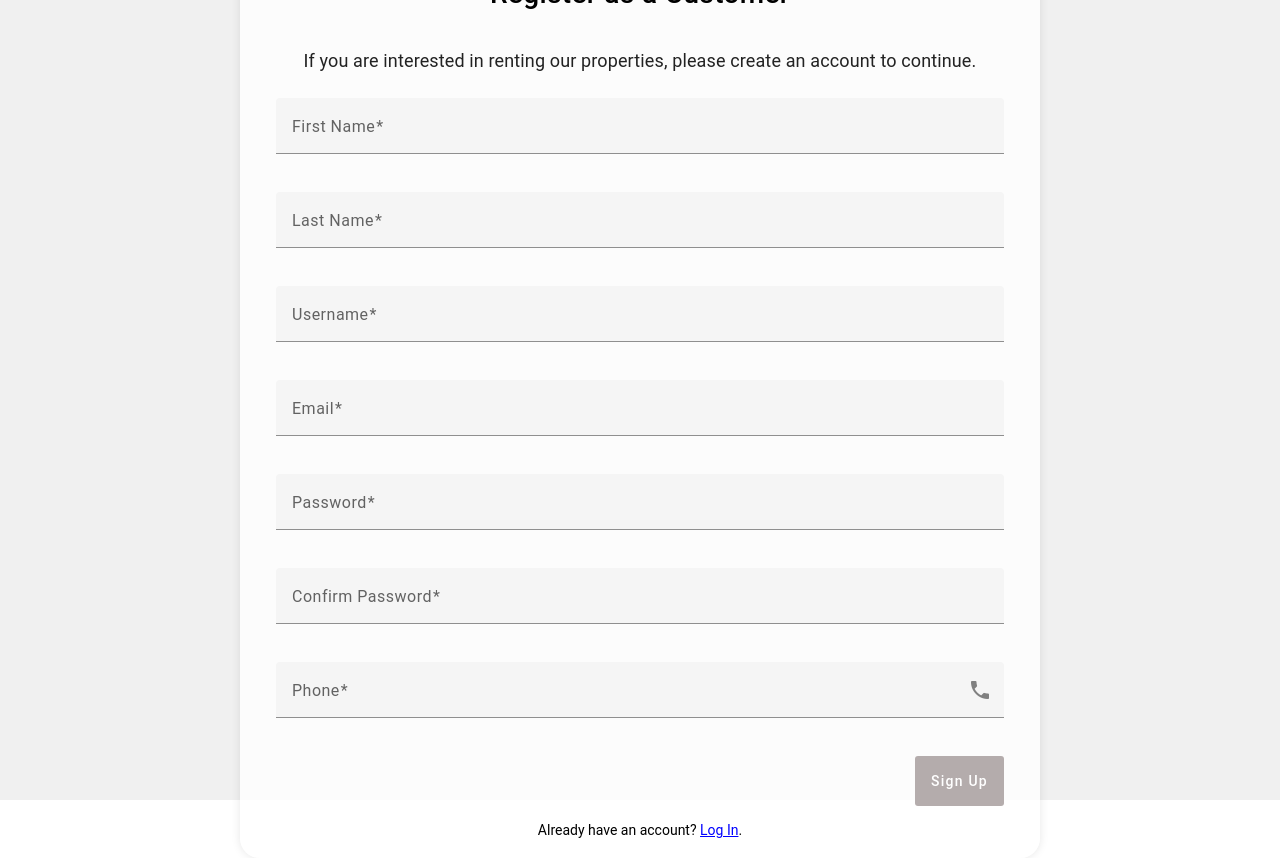
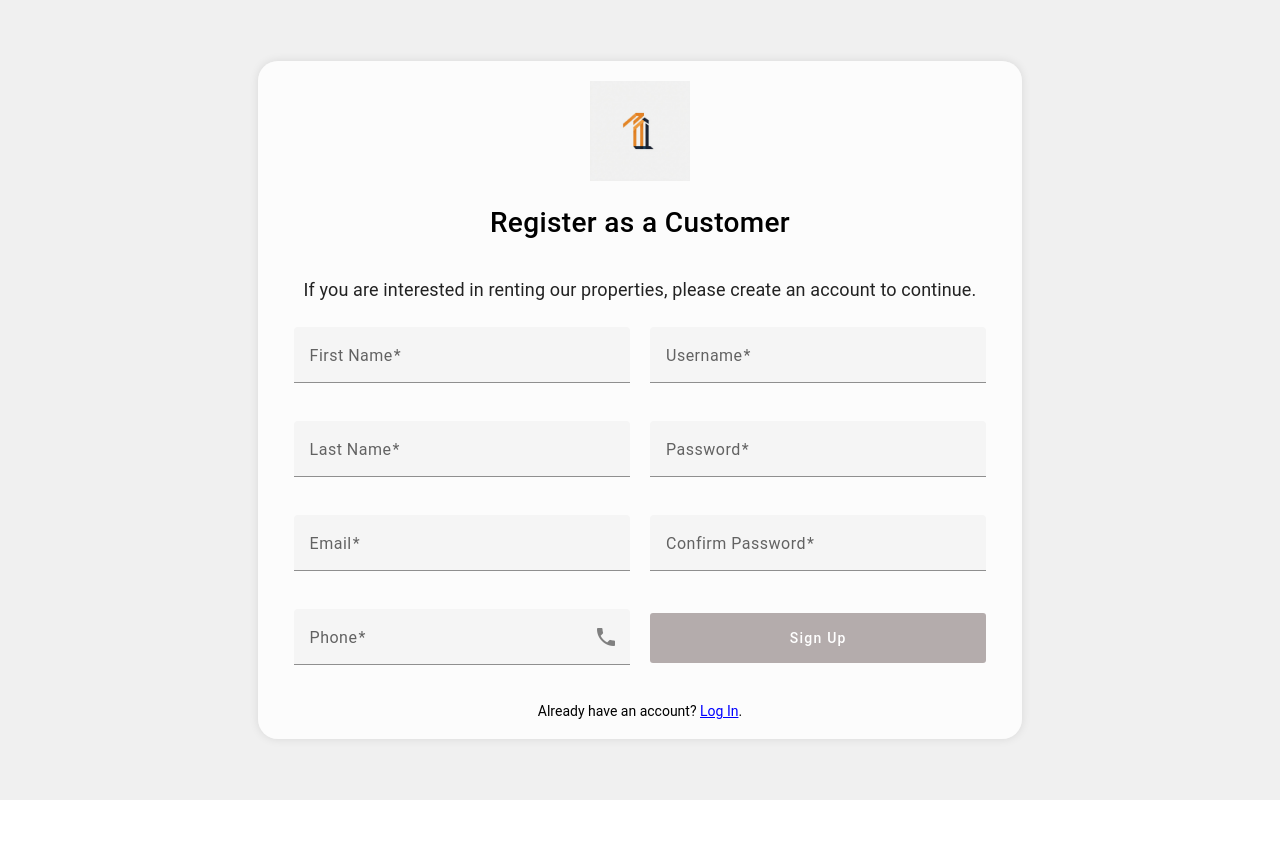
Before and after one commit to KiaraMarku/rental-app, an Angular app in the folder rental frontend/rental/: page /register in a window 1280 px wide. After the commit the page ends 800 px from the top, so only its background shows below. Built offline with nearby package versions, Linux system fonts and the light colour scheme.

Commit message:
register-agent, header and sidebar design changes

```diff
--- a/rental frontend/rental/src/app/components/admin/agent-register/agent-register.component.css
+++ b/rental frontend/rental/src/app/components/admin/agent-register/agent-register.component.css
@@ -1,123 +1,109 @@
-/* General reset for the form */
-* {
-    margin: 0;
-    padding: 0;
-    box-sizing: border-box;
-}
-
-body {
-    font-family: Arial, sans-serif;
-    background-color: #f4f4f9;
-    color: #333;
-}
-
-/* Center the form container */
-.flex {
+.signup{
     display: flex;
     align-items: center;
     justify-content: center;
-    min-height: 100vh;
-    background-color: #f4f4f9;
+    height: 100%;
+    background-color: #f0f0f0;
 }
 
-.container {
-    width: 100%;
-    max-width: 400px;
-    background: #ffffff;
-    padding: 20px;
-    border-radius: 8px;
-    box-shadow: 0 4px 6px rgba(0, 0, 0, 0.1);
+.center-content {
+    display: flex;
+    flex-direction: column;
+    align-items: center;
+    text-align: center;
 }
 
-/* Form heading */
-.container h2 {
-    font-size: 24px;
-    font-weight: bold;
-    text-align: center;
-    margin-bottom: 20px;
-    color: #333333;
+mat-card {
+    padding: 20px;
+    margin: 20px;
+    background-color: #ffffffca;
+    box-shadow: 0px 0px 10px rgba(0, 0, 0, 0.1);
+    max-width: 800px;
+    max-height: 1000px;
+    border-radius: 20px;
 }
 
-/* Form group */
-.form-group {
-    margin-bottom: 15px;
+mat-card-title {
+    font-size: 28px;
+    text-align: center;
+    padding: 40px;
 }
 
-label {
-    display: block;
-    font-weight: bold;
-    margin-bottom: 5px;
-    font-size: 14px;
-    color: #555555;
+mat-card-subtitle {
+    color: rgba(0, 0, 0, 0.865);
+    font-size: 18px;
+    padding: 10px;
+    font-weight: 400;
+    text-align: left;
 }
 
-input {
+mat-form-field {
     width: 100%;
-    padding: 10px;
-    border: 1px solid #ccc;
-    border-radius: 5px;
-    font-size: 14px;
-    transition: border-color 0.3s ease;
+    margin-top: 16px;
+    color: #ffffff;
 }
 
-input:focus {
-    outline: none;
-    border-color: #007bff;
-}
-
-/* Error message styles */
-input.error {
-    border-color: #e74c3c;
-    background-color: #ffe6e6;
-}
-
-.error-message {
-    color: #e74c3c;
-    font-size: 12px;
-    margin-top: 5px;
-}
-.success-message {
-    color: #23a651;
-    font-size: 12px;
-    margin-top: 5px;
-}
-
-/* Button styles */
-button {
-    width: 100%;
-    padding: 10px;
-    font-size: 16px;
-    color: #ffffff;
-    background-color: #007bff;
-    border: none;
-    border-radius: 5px;
-    cursor: pointer;
-    transition: background-color 0.3s ease;
-}
-
-button:hover {
-    background-color: #0056b3;
-}
-
-button:disabled {
-    background-color: #cccccc;
-    cursor: not-allowed;
-    opacity: 0.6;
-}
-
-/* Link styles */
-.link {
+mat-card-footer {
+    margin-top: 16px;
     text-align: center;
-    margin-top: 10px;
     font-size: 14px;
 }
 
-.link a {
-    color: #007bff;
-    text-decoration: none;
-    transition: color 0.3s ease;
+mat-card-content button {
+    margin-top: 16px;
+    background-color: rgba(169, 160, 160, 0.858);
+    border-radius: 3px;
+    width: 100%;
+    height: 50px;
+    color: #ffffff;
+    float: right;
+    border-color: grey;
+    box-shadow: 0px 0px 10px rgba(0, 0, 0, 0.1);
 }
 
-.link a:hover {
-    color: #0056b3;
+.span{
+    text-decoration: underline;
+    color: blue;
 }
+
+.span:hover {
+    color: rgb(5, 176, 176);
+    cursor: pointer;
+}
+
+mat-card-content button:hover {
+    color: black;
+    cursor: pointer;
+}
+
+mat-icon{
+    color: grey;
+}
+
+.form-grid {
+    display: flex;
+    gap: 20px;
+  }
+
+  .left-column, .right-column {
+    flex: 1;
+    display: flex;
+    flex-direction: column;
+  }
+
+  .submit-section {
+    display: flex;
+    justify-content: flex-end;
+    margin-top: 4px;
+  }
+
+  .mat-form-field {
+    width: 100%;
+  }
+
+  @media (max-width: 600px) {
+    .form-grid {
+      flex-direction: column;
+      gap: 0;
+    }
+  }
--- a/rental frontend/rental/src/app/components/admin/agent-register/agent-register.component.html
+++ b/rental frontend/rental/src/app/components/admin/agent-register/agent-register.component.html
@@ -1,152 +1,93 @@
-<div class="flex">
-  <div class="container">
-    <h2>Register Agent</h2>
-    <form [formGroup]="registerForm" (ngSubmit)="onSubmit()">
-      <div class="form-group">
-        <label for="username">Username</label>
-        <input
-          type="text"
-          id="username"
-          formControlName="username"
-          [class.error]="username?.invalid && username?.touched"
-        />
-        <div
-          *ngIf="username?.invalid && username?.touched"
-          class="error-message"
-        >
-          <span *ngIf="username?.errors?.['required']"
-            >Username is required</span
-          >
-          <span *ngIf="username?.errors?.['minlength']"
-            >Username must be at least 4 characters</span
-          >
+<div class="signup">
+  <mat-card class="card">
+
+    <mat-card-header class="center-content">
+      <mat-card-title>Register an Agent</mat-card-title>
+      <mat-card-subtitle>Please enter the neccessary Real Estate Agent data to create the agent's account.</mat-card-subtitle>
+    </mat-card-header>
+
+    <mat-card-content>
+      <form [formGroup]="registerForm" (ngSubmit)="onSubmit()">
+        <div class="form-grid">
+          <div class="left-column">
+            <mat-form-field appearance="fill">
+              <mat-label>First Name</mat-label>
+              <input matInput type="text" formControlName="firstName" [class.error]="firstName?.invalid && firstName?.touched">
+              <mat-error *ngIf="firstName?.invalid && firstName?.touched">
+                <span *ngIf="firstName?.errors?.['required']">First name is required</span>
+              </mat-error>
+            </mat-form-field>
+
+            <mat-form-field appearance="fill">
+              <mat-label>Last Name</mat-label>
+              <input matInput type="text" formControlName="lastName" [class.error]="lastName?.invalid && lastName?.touched">
+              <mat-error *ngIf="lastName?.invalid && lastName?.touched">
+                <span *ngIf="lastName?.errors?.['required']">Last name is required</span>
+              </mat-error>
+            </mat-form-field>
+
+            <mat-form-field appearance="fill">
+              <mat-label>Email</mat-label>
+              <input matInput type="email" formControlName="email"
+                placeholder="example@gmail.com"
+                [class.error]="email?.invalid && email?.touched"
+              >
+              <mat-error *ngIf="email?.invalid && email?.touched">
+                <span *ngIf="email?.errors?.['required']">Email is required</span>
+                <span *ngIf="email?.errors?.['email']">Please enter a valid email</span>
+              </mat-error>
+            </mat-form-field>
+
+            <mat-form-field appearance="fill">
+              <mat-label>Phone</mat-label>
+              <input matInput type="tel" formControlName="phone" [class.error]="phone?.invalid && phone?.touched">
+              <mat-icon matSuffix>phone</mat-icon>
+              <mat-error *ngIf="phone?.invalid && phone?.touched">
+                <span *ngIf="phone?.errors?.['required']">Phone number is required</span>
+              </mat-error>
+            </mat-form-field>
+          </div>
+
+          <div class="right-column">
+            <mat-form-field appearance="fill">
+              <mat-label>Username</mat-label>
+              <input matInput type="text" formControlName="username" [class.error]="username?.invalid && username?.touched">
+              <mat-error *ngIf="username?.invalid && username?.touched">
+                <span *ngIf="username?.errors?.['required']">Username is required</span>
+                <span *ngIf="username?.errors?.['minlength']">Username must be at least 4 characters</span>
+              </mat-error>
+            </mat-form-field>
+
+            <mat-form-field appearance="fill">
+              <mat-label>Password</mat-label>
+              <input matInput type="password" formControlName="password" [class.error]="password?.invalid && password?.touched">
+              <mat-error *ngIf="password?.invalid && password?.touched">
+                <span *ngIf="password?.errors?.['required']">Password is required</span>
+                <span *ngIf="password?.errors?.['minlength']">Password must be at least 6 characters</span>
+              </mat-error>
+            </mat-form-field>
+
+            <mat-form-field appearance="fill">
+              <mat-label>Confirm Password</mat-label>
+              <input matInput type="password" formControlName="confirmPassword" [class.error]="confirmPassword?.invalid && confirmPassword?.touched">
+              <mat-error *ngIf="confirmPassword?.invalid && confirmPassword?.touched">
+                <span *ngIf="confirmPassword?.errors?.['required']">Password confirmation is required</span>
+                <span *ngIf="confirmPassword?.errors?.['passwordMismatch']">Passwords do not match</span>
+              </mat-error>
+            </mat-form-field>
+
+            <div class="submit-section">
+              <button mat-raised-button color="primary" type="submit" [disabled]="registerForm.invalid || isLoading">
+                {{ isLoading ? "Creating account..." : "Create Account" }}
+              </button>
+
+              <mat-error *ngIf="error" class="text-center">
+                {{ error }}
+              </mat-error>
+            </div>
+          </div>
         </div>
-      </div>
-
-      <div class="form-group">
-        <label for="password">Password</label>
-        <input
-          type="password"
-          id="password"
-          formControlName="password"
-          [class.error]="password?.invalid && password?.touched"
-        />
-        <div
-          *ngIf="password?.invalid && password?.touched"
-          class="error-message"
-        >
-          <span *ngIf="password?.errors?.['required']"
-            >Password is required</span
-          >
-          <span *ngIf="password?.errors?.['minlength']"
-            >Password must be at least 6 characters</span
-          >
-        </div>
-      </div>
-
-      <div class="form-group">
-        <label for="confirmPassword">Confirm Password</label>
-        <input
-          type="password"
-          id="confirmPassword"
-          formControlName="confirmPassword"
-          [class.error]="confirmPassword?.invalid && confirmPassword?.touched"
-        />
-        <div
-          *ngIf="confirmPassword?.invalid && confirmPassword?.touched"
-          class="error-message"
-        >
-          <span *ngIf="confirmPassword?.errors?.['required']"
-            >Password confirmation is required</span
-          >
-          <span *ngIf="confirmPassword?.errors?.['passwordMismatch']"
-            >Passwords do not match</span
-          >
-        </div>
-      </div>
-
-      <!-- New fields -->
-      <div class="form-group">
-        <label for="firstName">First Name</label>
-        <input
-          type="text"
-          id="firstName"
-          formControlName="firstName"
-          [class.error]="firstName?.invalid && firstName?.touched"
-        />
-        <div
-          *ngIf="firstName?.invalid && firstName?.touched"
-          class="error-message"
-        >
-          <span *ngIf="firstName?.errors?.['required']"
-            >First name is required</span
-          >
-        </div>
-      </div>
-
-      <div class="form-group">
-        <label for="lastName">Last Name</label>
-        <input
-          type="text"
-          id="lastName"
-          formControlName="lastName"
-          [class.error]="lastName?.invalid && lastName?.touched"
-        />
-        <div
-          *ngIf="lastName?.invalid && lastName?.touched"
-          class="error-message"
-        >
-          <span *ngIf="lastName?.errors?.['required']"
-            >Last name is required</span
-          >
-        </div>
-      </div>
-
-      <div class="form-group">
-        <label for="email">Email</label>
-        <input
-          type="email"
-          id="email"
-          formControlName="email"
-          [class.error]="email?.invalid && email?.touched"
-        />
-        <div *ngIf="email?.invalid && email?.touched" class="error-message">
-          <span *ngIf="email?.errors?.['required']">Email is required</span>
-          <span *ngIf="email?.errors?.['email']"
-            >Please enter a valid email</span
-          >
-        </div>
-      </div>
-
-      <div class="form-group">
-        <label for="phone">Phone</label>
-        <input
-          type="tel"
-          id="phone"
-          formControlName="phone"
-          [class.error]="phone?.invalid && phone?.touched"
-        />
-        <div *ngIf="phone?.invalid && phone?.touched" class="error-message">
-          <span *ngIf="phone?.errors?.['required']"
-            >Phone number is required</span
-          >
-        </div>
-      </div>
-
-      <button type="submit" [disabled]="registerForm.invalid || isLoading">
-        {{ isLoading ? "Registering..." : "Register" }}
-      </button>
-
-      <div *ngIf="error" class="error-message text-center">
-        {{ error }}
-      </div>
-      <div *ngIf="message" class="success-message text-center">
-        {{ message }}
-      </div>
-
-      <div class="link">
-        <a routerLink="/login">Already have an account? Login here</a>
-      </div>
-    </form>
-  </div>
+      </form>
+    </mat-card-content>
+  </mat-card>
 </div>
--- a/rental frontend/rental/src/app/components/customer-register/customer-register.component.css
+++ b/rental frontend/rental/src/app/components/customer-register/customer-register.component.css
@@ -11,6 +11,18 @@
     flex-direction: column;
     align-items: center;
     text-align: center;
+}
+
+.logo-container {
+    margin-bottom: 10px;
+    display: flex;
+    justify-content: center;
+    width: 100%;
+}
+
+.logo {
+    max-width: 100px;
+    height: auto;
 }
 
 mat-card {
@@ -53,7 +65,7 @@ mat-card-content button {
     margin-top: 16px;
     background-color: rgba(169, 160, 160, 0.858);
     border-radius: 3px;
-    width: max-content;
+    width: 100%;
     height: 50px;
     color: #ffffff;
     float: right;
@@ -79,3 +91,31 @@ mat-card-content button:hover {
 mat-icon{
     color: grey;
 }
+
+.form-grid {
+    display: flex;
+    gap: 20px;
+  }
+
+  .left-column, .right-column {
+    flex: 1;
+    display: flex;
+    flex-direction: column;
+  }
+
+  .submit-section {
+    display: flex;
+    justify-content: flex-end;
+    margin-top: 4px;
+  }
+
+  .mat-form-field {
+    width: 100%;
+  }
+
+  @media (max-width: 600px) {
+    .form-grid {
+      flex-direction: column;
+      gap: 0;
+    }
+  }
--- a/rental frontend/rental/src/app/components/customer-register/customer-register.component.html
+++ b/rental frontend/rental/src/app/components/customer-register/customer-register.component.html
@@ -1,5 +1,14 @@
 <div class="signup">
   <mat-card class="card">
+
+    <div class="logo-container">
+      <img
+        src="/Gemini_Generated_Image_oikn1moikn1moikn.jpeg"
+        alt="Logo"
+        class="logo"
+      />
+    </div>
+
     <mat-card-header class="center-content">
       <mat-card-title>Register as a Customer</mat-card-title>
       <mat-card-subtitle>If you are interested in renting our properties, please create an account to continue.</mat-card-subtitle>
@@ -7,7 +16,8 @@
 
     <mat-card-content>
       <form [formGroup]="registerForm" (ngSubmit)="onSubmit()">
-
+        <div class="form-grid">
+          <div class="left-column">
             <mat-form-field appearance="fill">
               <mat-label>First Name</mat-label>
               <input matInput type="text" formControlName="firstName" [class.error]="firstName?.invalid && firstName?.touched">
@@ -25,15 +35,6 @@
             </mat-form-field>
 
             <mat-form-field appearance="fill">
-          <mat-label>Username</mat-label>
-          <input matInput type="text" formControlName="username" [class.error]="username?.invalid && username?.touched">
-          <mat-error *ngIf="username?.invalid && username?.touched">
-            <span *ngIf="username?.errors?.['required']">Username is required</span>
-            <span *ngIf="username?.errors?.['minlength']">Username must be at least 4 characters</span>
-          </mat-error>
-        </mat-form-field>
-
-        <mat-form-field appearance="fill">
               <mat-label>Email</mat-label>
               <input matInput type="email" formControlName="email"
                 placeholder="example@gmail.com"
@@ -42,6 +43,26 @@
               <mat-error *ngIf="email?.invalid && email?.touched">
                 <span *ngIf="email?.errors?.['required']">Email is required</span>
                 <span *ngIf="email?.errors?.['email']">Please enter a valid email</span>
+              </mat-error>
+            </mat-form-field>
+
+            <mat-form-field appearance="fill">
+              <mat-label>Phone</mat-label>
+              <input matInput type="tel" formControlName="phone" [class.error]="phone?.invalid && phone?.touched">
+              <mat-icon matSuffix>phone</mat-icon>
+              <mat-error *ngIf="phone?.invalid && phone?.touched">
+                <span *ngIf="phone?.errors?.['required']">Phone number is required</span>
+              </mat-error>
+            </mat-form-field>
+          </div>
+
+          <div class="right-column">
+            <mat-form-field appearance="fill">
+              <mat-label>Username</mat-label>
+              <input matInput type="text" formControlName="username" [class.error]="username?.invalid && username?.touched">
+              <mat-error *ngIf="username?.invalid && username?.touched">
+                <span *ngIf="username?.errors?.['required']">Username is required</span>
+                <span *ngIf="username?.errors?.['minlength']">Username must be at least 4 characters</span>
               </mat-error>
             </mat-form-field>
 
@@ -63,15 +84,7 @@
               </mat-error>
             </mat-form-field>
 
-        <mat-form-field appearance="fill">
-          <mat-label>Phone</mat-label>
-          <input matInput type="tel" formControlName="phone" [class.error]="phone?.invalid && phone?.touched">
-          <mat-icon matSuffix>phone</mat-icon>
-          <mat-error *ngIf="phone?.invalid && phone?.touched">
-            <span *ngIf="phone?.errors?.['required']">Phone number is required</span>
-          </mat-error>
-        </mat-form-field>
-
+            <div class="submit-section">
               <button mat-raised-button color="primary" type="submit" [disabled]="registerForm.invalid || isLoading">
                 {{ isLoading ? "Signing Up..." : "Sign Up" }}
               </button>
@@ -79,13 +92,14 @@
               <mat-error *ngIf="error" class="text-center">
                 {{ error }}
               </mat-error>
-
+            </div>
+          </div>
+        </div>
       </form>
     </mat-card-content>
 
     <mat-card-footer>
       Already have an account? <span class="span" [routerLink]="'/login'">Log In</span>.
     </mat-card-footer>
-
   </mat-card>
 </div>
--- a/rental frontend/rental/src/app/components/customer-register/customer-register.component.ts
+++ b/rental frontend/rental/src/app/components/customer-register/customer-register.component.ts
@@ -7,7 +7,7 @@ import { MatFormFieldModule } from '@angular/material/form-field';
 import { MatInputModule } from '@angular/material/input';
 import { MatButtonModule } from '@angular/material/button';
 import { MatCardModule } from '@angular/material/card';
-import {MatIconModule} from '@angular/material/icon';
+import { MatIconModule} from '@angular/material/icon';
 
 @Component({
   selector: 'app-customer-register',
--- a/rental frontend/rental/src/app/components/dashboard-layout/dashboard-layout.component.css
+++ b/rental frontend/rental/src/app/components/dashboard-layout/dashboard-layout.component.css
@@ -22,5 +22,5 @@
 
 .content {
     flex: 1;
-    padding: 10px;
+    /* padding: 10px; */
 }
--- a/rental frontend/rental/src/app/components/header/header.component.css
+++ b/rental frontend/rental/src/app/components/header/header.component.css
@@ -3,6 +3,11 @@ body {
     margin: 0;
     font-family: 'Arial', sans-serif;
     background-color: #f9f9f9;
+}
+
+.logo {
+    max-height: 50px;
+    width: 60px;
 }
 
 /* Header Styles */
--- a/rental frontend/rental/src/app/components/sidebar/sidebar.component.css
+++ b/rental frontend/rental/src/app/components/sidebar/sidebar.component.css
@@ -1,12 +1,11 @@
 .sidebar {
     width: 250px;
-    height: 100vh;
+    height: calc(100vh - 100px);
     background-color: #382c50;
     color: white;
     padding: 1rem;
     display: flex;
     flex-direction: column;
-
 }
 
 .logo {
--- a/rental frontend/rental/src/app/components/sidebar/sidebar.component.html
+++ b/rental frontend/rental/src/app/components/sidebar/sidebar.component.html
@@ -1,7 +1,7 @@
 <div class="sidebar">
-  <div class="logo">
+  <!-- <div class="logo">
     <h2>Real Estate App</h2>
-  </div>
+  </div> -->
   <nav class="nav-menu">
     @for (item of menuItems; track item.route) {
     <a
```
Also changed, not shown: rental frontend/rental/src/app/components/admin/agent-register/agent-register.component.ts (+15 -3 lines), rental frontend/rental/src/app/components/header/header.component.html (+7 -1 lines), rental frontend/rental/public/logo.png (added). Lines whose indentation alone changed are shown as unchanged.
